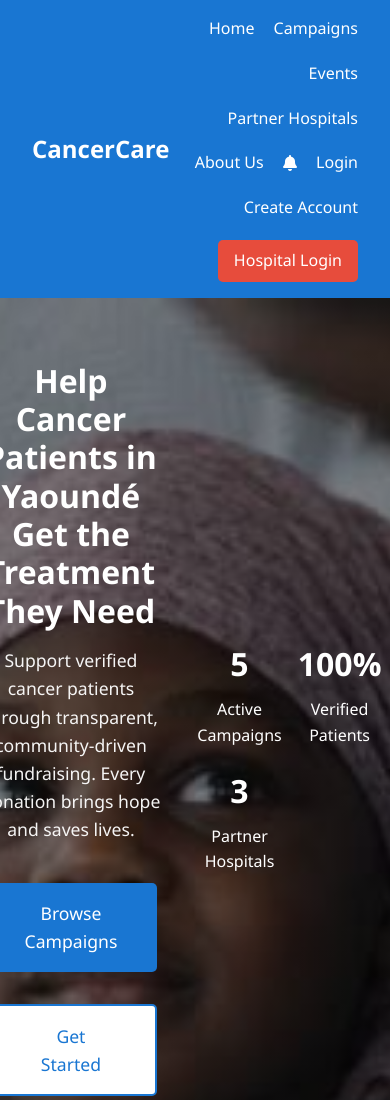
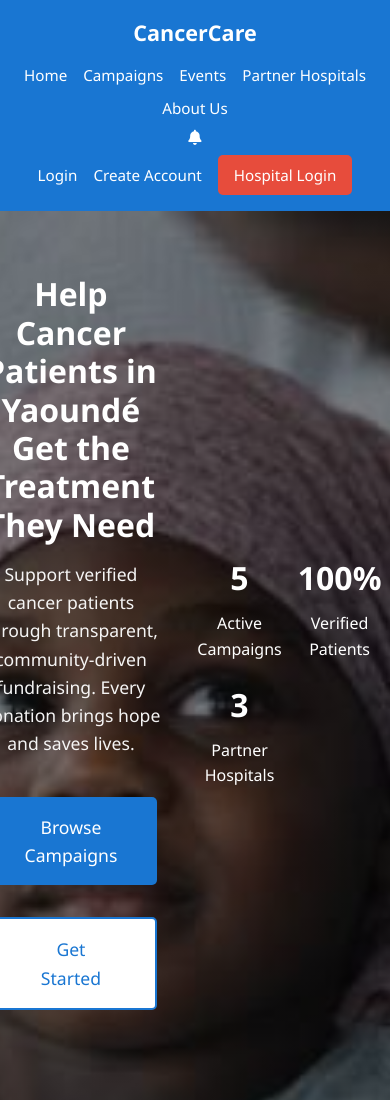
Before and after one commit to cheerybrilliant/crowdfunding-webapp, a plain HTML site: page frontendrev/index.html in a window 390 px wide. Shown: the top 1100 px of the page. Drawn offline with Linux system fonts and the light colour scheme.

Commit message:
frontend

```diff
--- a/frontendrev/styles.css
+++ b/frontendrev/styles.css
@@ -691,6 +691,43 @@ table th {
 
 /* Responsive Design Enhancements */
 @media (max-width: 768px) {
+    .navbar {
+        flex-direction: column;
+        align-items: stretch;
+        gap: 0.75rem;
+        padding: 1rem;
+    }
+
+    .navbar .logo {
+        text-align: center;
+        width: 100%;
+        font-size: 1.35rem;
+    }
+
+    .navbar .nav-links {
+        justify-content: center;
+        gap: 0.6rem 1rem;
+    }
+
+    .navbar .nav-links li {
+        justify-content: center;
+    }
+
+    .navbar .nav-links a {
+        font-size: 0.95rem;
+    }
+
+    .navbar .nav-item.dropdown {
+        width: 100%;
+        justify-content: center;
+    }
+
+    .navbar .dropdown-menu {
+        left: 50%;
+        right: auto;
+        transform: translateX(-50%);
+    }
+
     .hero h1 {
         font-size: 2rem;
     }
```
